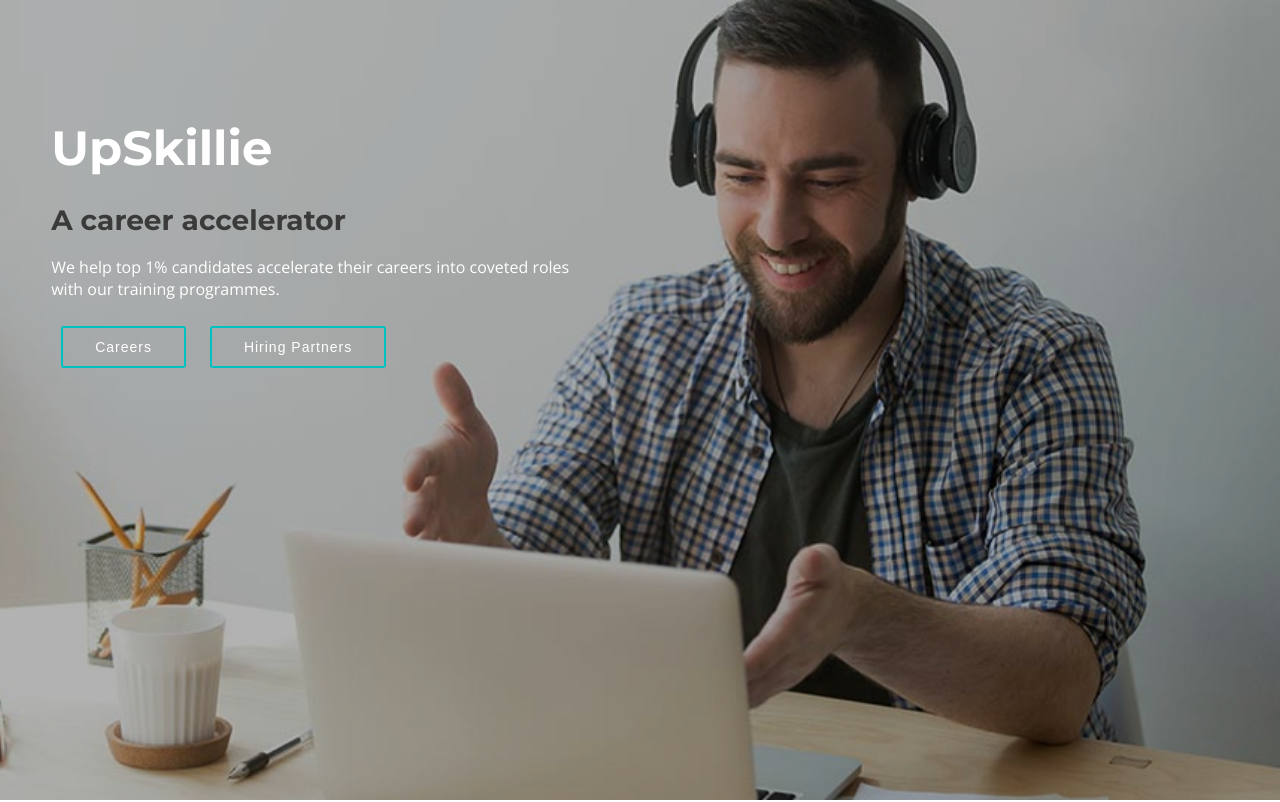
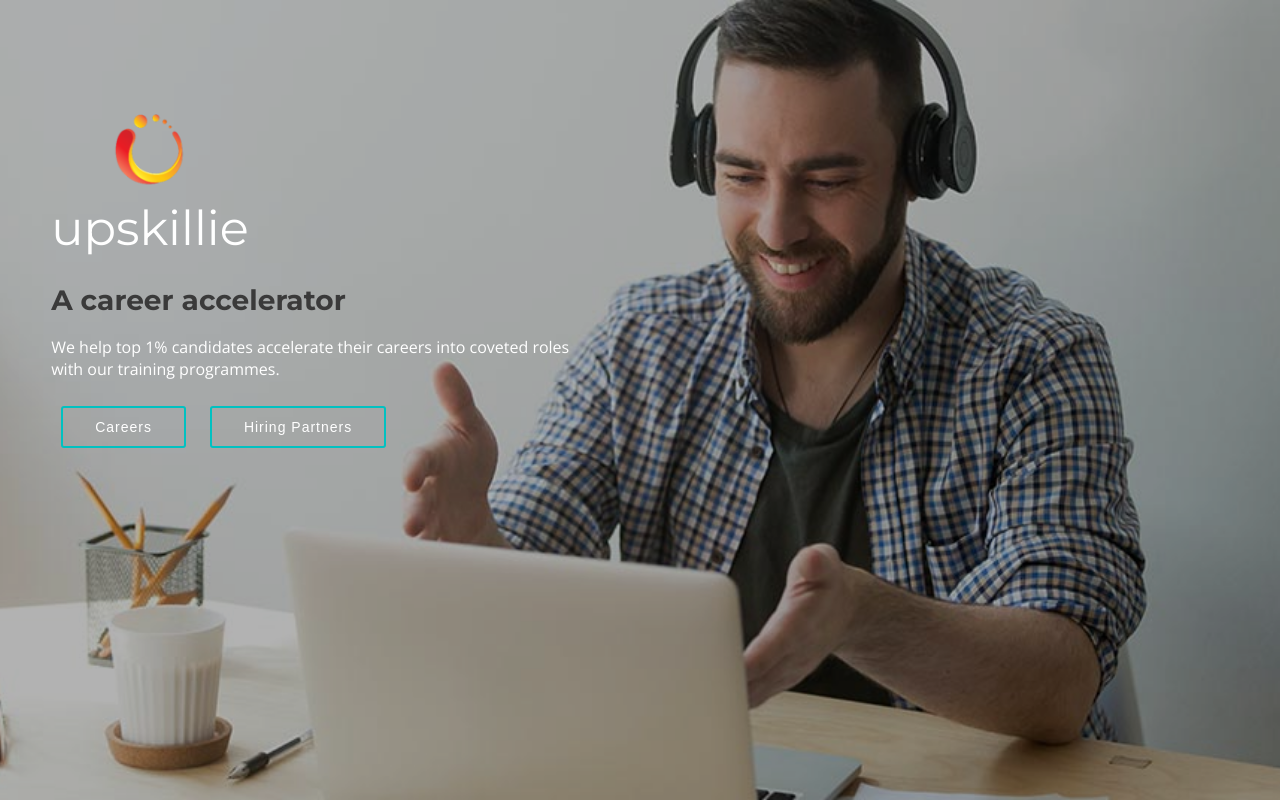
Before and after one commit to harishydav/remote-site, a plain HTML site: page index.html in a window 1280 px wide. Shown: the top 802 px of the page. Drawn offline with nearby package versions, Linux system fonts and the light colour scheme; animation ran at ten frames a second.

Commit message:
integrated a logo

```diff
--- a/index.html
+++ b/index.html
@@ -39,7 +39,17 @@
         </button>
 
         <!-- Logo text or image -->
-        <a class="navbar-brand" href="index.html">Upskillie</a>
+        <a class="navbar-brand" href="index.html">
+          <div style="display: flex;text-transform: lowercase; font-weight: 500;" >
+            <img height="50px"  style="position: relative; bottom: 12px;"
+            src="/img/upskillie_Logo.png" /> upskillie
+
+
+          </div>
+
+
+        </a>
+
 
       </div>
       <div class="navigation collapse navbar-collapse navbar-ex1-collapse">
@@ -71,7 +81,9 @@
           </div>
 
           <div style="position: absolute;margin-top: 8%;text-align: left;margin-left: 4%;">
-            <h2 class="animated fadeInDown">UpSkillie</h2>
+            <img height="100px" style="padding-left: 50px;"
+             src="/img/upskillie_Logo.png" />
+            <h2 class="animated fadeInDown" style="margin-top: 0px;font-weight: 500;" >upskillie</h2>
             <h3> A career accelerator </h3>
             <div style="padding-bottom: 3%;color: white;font-size: 16px;font-weight: 500;"> We help top 1% candidates accelerate their careers into coveted roles <br/> with our training programmes. </div>
             <div>
```
Also changed, not shown: img/upskillie_Logo.png (added).
